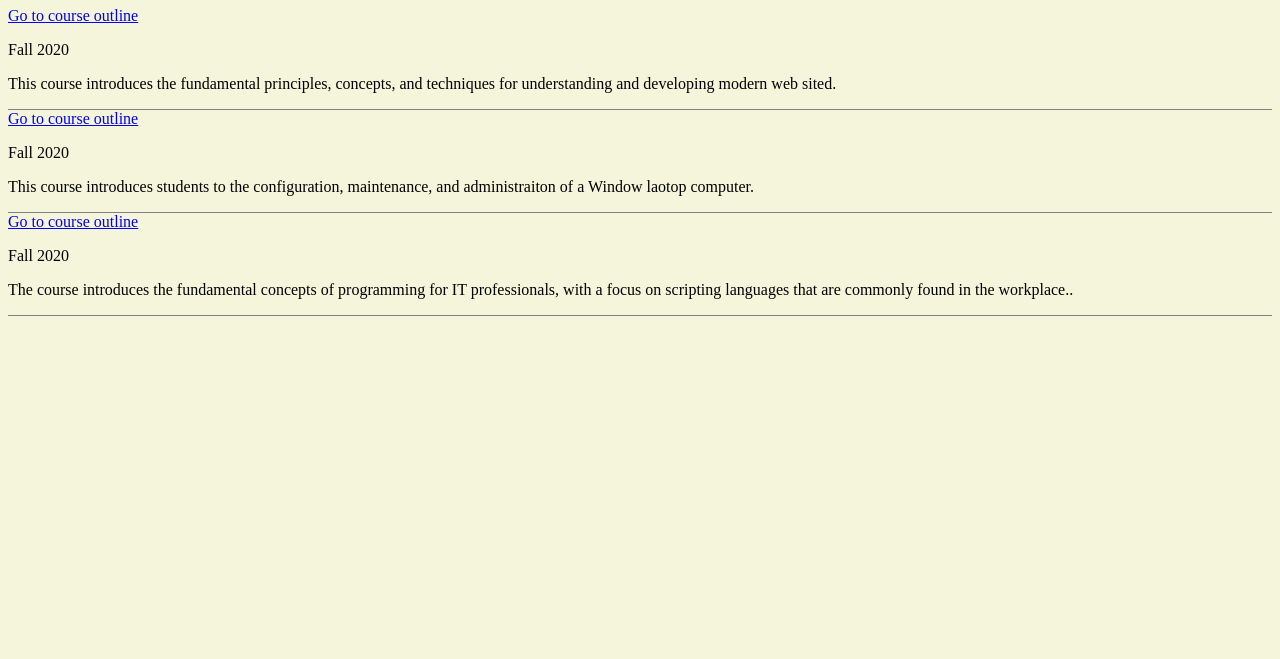
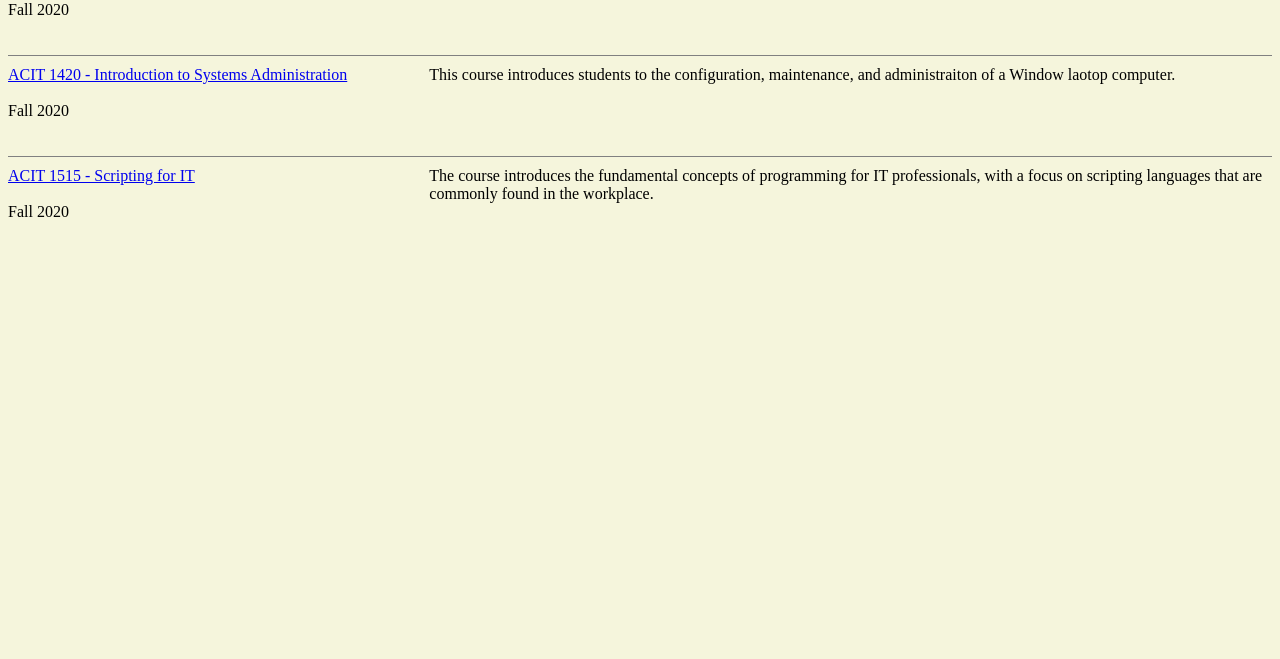
Before and after one commit to CherylKong/ACIT-1620, a plain HTML site: page misc/courses.html in a window 1280 px wide. Shown: the part 141-800 px from the top of the page. Drawn offline with Linux system fonts and the light colour scheme.

Commit message:
add reponsive design(breakpoint=600px)

```diff
--- a/css/stylesheet.css
+++ b/css/stylesheet.css
@@ -15,15 +15,58 @@ h1.index
     font-family: 'Montserrat', sans-serif;
 
 }
-ul > li
+p.side
 {
-    list-style-type: none;
-    margin: 0;
-    padding: 0;
     border-bottom: solid gray 1px;
 }
-ul
+p.side2
 {
-    margin: 0;
-    padding: 0;
+    border-bottom: none;
 }
+
+
+@media screen and (min-width: 600px)
+{
+    nav
+    {
+        display: flex;
+        justify-content: center;
+    }
+    nav > p
+    {
+        margin: 0 20px;
+    }
+   section.course,.last_course
+    {
+        display: grid;
+        grid-template-columns: 4fr 8fr;
+    }
+    .left_side
+    {
+        grid-column: 1/2;
+        grid-row: 1/2;
+    }
+    p.left_side
+    {
+        padding: 20px 0;
+    }
+    p.side, p.side2
+    {
+        margin-top: 0;
+        grid-column: 2/3;
+        grid-row: 1/2;
+        border-bottom: none;
+    }
+    section.course
+    {
+        border-bottom: solid gray 1px;
+        margin-bottom: 10px;
+    }
+    .last_course
+    {
+        border-bottom: none;
+    }
+
+
+
+}
--- a/misc/courses.html
+++ b/misc/courses.html
@@ -11,38 +11,39 @@
 
     <nav>
         <p>
-            <a href=school.html title="My school">Go to school.html</a>
+            <a href=school.html title="Go to school.html">My school</a>
         </p>
         <p>
-            <a href=../index.html title="Main page">Go to school.html</a>
+            <a href=../index.html title="Go to school.html">Home</a>
         </p>
     </nav>
     <header>
         <h1>My courses</h1>
     </header>
-    <main>
-        <ul>
-        <li><a href="https://www.bcit.ca/study/outlines/20203041870" title="ACIT 1620 - Fundamental Web Technologies">Go to
-            course outline</a>
-        <p>Fall 2020</p>
-        <p>This course introduces the fundamental principles, concepts,
-             and techniques for understanding and developing modern web sited.</p>
-        </li>
-        <li>
-        <a href="https://www.bcit.ca/study/outlines/20203044946" title="ACIT 1420 - Introduction to Systems Administration">Go to
-                course outline</a>
-        <p>Fall 2020</p>
-        <p>This course introduces students to the configuration, maintenance,
-            and administraiton of a Window laotop computer.</p>
-        </li>
-        <li>
-            <a href="https://www.bcit.ca/study/outlines/20203041869" title="ACIT 1515 - Scripting for IT">Go to
-                    course outline</a>
-            <p>Fall 2020</p>
-            <p>The course introduces the fundamental concepts of programming for IT professionals, with a focus on
-                 scripting languages that are commonly found in the workplace..</p>
-            </li>
-        </ul>
+    <main class='course'>
+        <section class='course'>
+            <a class="left_side" href="https://www.bcit.ca/study/outlines/20203041870" title="Go to course outline">ACIT 1620 - Fundamental Web Technologies</a>
+            <p class="left_side">Fall 2020</p>
+            <p class='side'>This course introduces the fundamental principles, concepts,
+                and techniques for understanding and developing modern web sited.</p>
+        </section>
+
+        <section class='course'>
+            <a class="left_side" href="https://www.bcit.ca/study/outlines/20203044946"
+                title="Go to course outline">ACIT 1420 - Introduction to Systems Administration</a>
+            <p class="left_side">Fall 2020</p>
+            <p class='side'>This course introduces students to the configuration, maintenance,
+                and administraiton of a Window laotop computer.</p>
+        </section>
+
+        <section class='last_course'>
+            <a class="left_side" href="https://www.bcit.ca/study/outlines/20203041869" title="Go to course outline">ACIT 1515 - Scripting for IT</a>
+            <p class="left_side">Fall 2020</p>
+            <p class='side2'>The course introduces the fundamental concepts of programming for IT professionals, with a
+                focus on
+                scripting languages that are commonly found in the workplace.</p>
+        </section>
+
     </main>
 </body>
 
```
Also changed, not shown: misc/school.html (+2 -2 lines).
